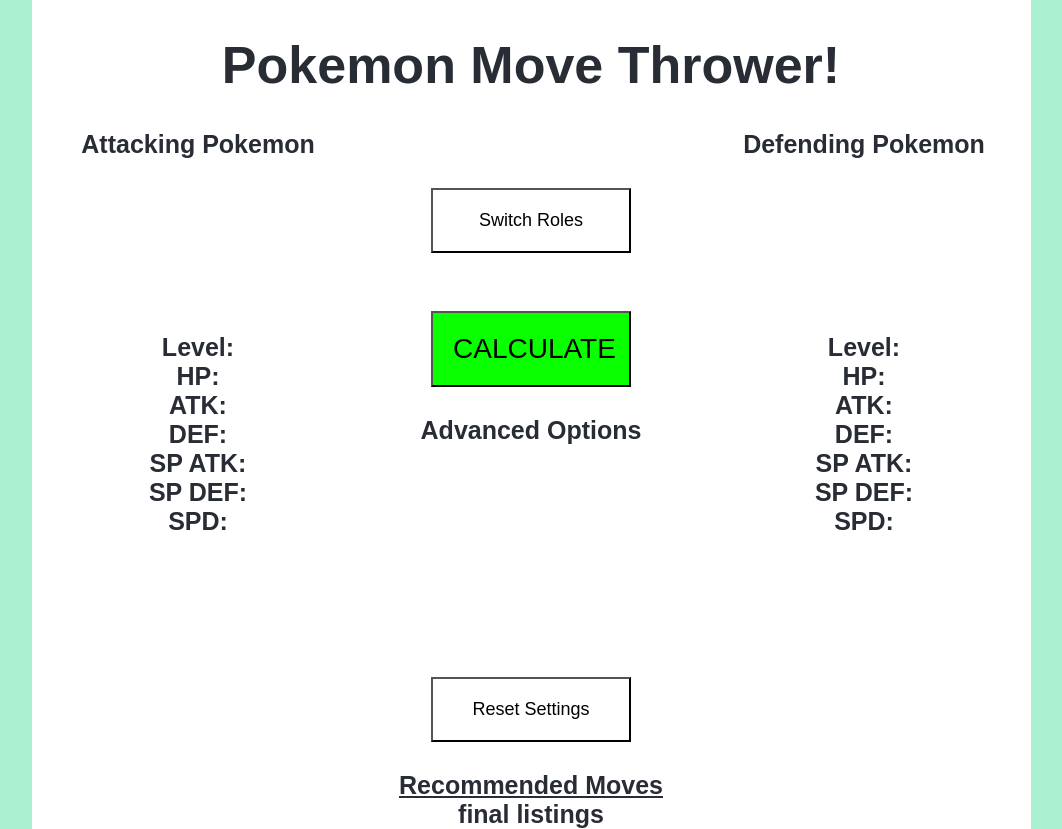
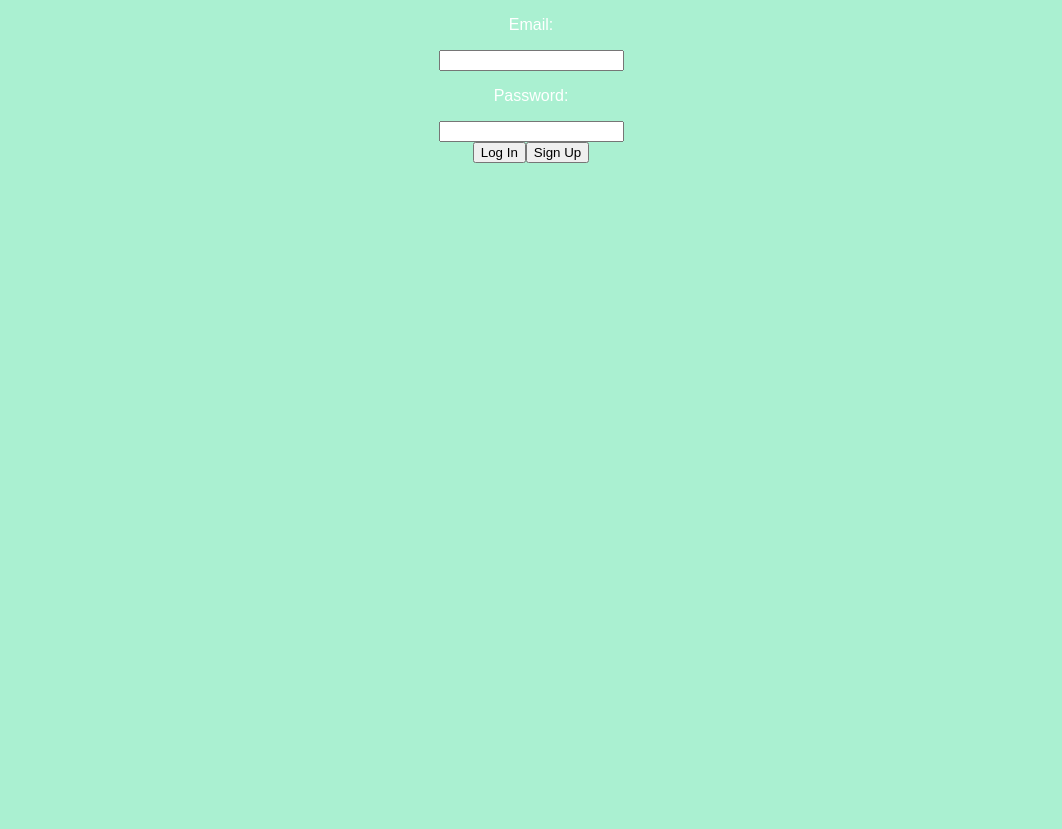
Before and after one commit to GKhankles/Move-Thrower, a React (Create React App) app: page / in a window 1280 px wide. Shown: the whole page, without its empty margins (109-1171 px from the left). After the commit the page ends 800 px from the top, so only its background shows below. Built offline with nearby package versions, Linux system fonts and the light colour scheme.

Commit message:
Add firebase for user sign up and log in.
This commit adds user sign up and log in that send data to the firebase.

```diff
--- a/package.json
+++ b/package.json
@@ -7,8 +7,10 @@
     "@testing-library/jest-dom": "^5.11.9",
     "@testing-library/react": "^11.2.5",
     "@testing-library/user-event": "^12.8.3",
+    "firebase": "^8.3.1",
     "react": "^17.0.2",
     "react-dom": "^17.0.2",
+    "react-router-dom": "^5.2.0",
     "react-scripts": "4.0.3",
     "web-vitals": "^1.1.1"
   },
--- a/src/App.js
+++ b/src/App.js
@@ -2,14 +2,16 @@
 import './App.css';
 import {BrowserRouter as Router, Route, Switch, Link, Redirect} from "react-router-dom";
 import HomePage from './HomePage.jsx';
+import signInPage from './SignIn.jsx';
 
 function App() {
   return (
     <div className="App">
       <Router>
           <Switch>
-            <Route exact path = "/" component = {HomePage}/>
-            <Route path = "/Move-Thrower" component = {HomePage}/>
+            <Route exact path = "/" component = {signInPage}/>
+            <Route path = "/Move-Thrower" component = {signInPage}/>
+            <Route path = "/Homepage" component = {HomePage}/>
           </Switch>
       </Router>
     </div>
--- a/src/SignIn.jsx
+++ b/src/SignIn.jsx
@@ -1,14 +1,35 @@
-//import React from 'react';
+import React from 'react';
+import './App.css';
+import firebase from 'firebase';
+import { Redirect } from 'react-router-dom';
+import createFirebase from './firebase.js';
 
 export class SignIn extends React.Component {
     constructor(props) {
         super(props);
+        this.sendLogIn = this.sendLogIn.bind(this);
+        this.sendSignUp = this.sendSignUp.bind(this);
         this.signInDisplay = this.signInDisplay.bind(this);
         this.loggedInDisplay = this.loggedInDisplay.bind(this);
+        this.updateEmail = this.updateEmail.bind(this);
+        this.updatePassword = this.updatePassword.bind(this);
+        this.resetErrors = this.resetErrors.bind(this);
+
+        let fbInitialized = false
+		if (this.props.location.state) {
+			fbInitialized = true;
+		}
+
         this.state = {
+            signedIn: false,
             uid: "",
             username: "",
-            password: ""
+            password: "",
+            loginError: "",
+            signUpError: "",
+            preference: "",
+            fireBaseInitialized: fbInitialized,
+            isButtonDisabled: false,
         };
     }
 
@@ -17,18 +38,123 @@
         //Call the callback function here
     }
 
+    updateEmail(event) {
+        this.setState({
+            username: event.target.value,
+            isButtonDisabled: false
+        });
+    }
+
+    //Updates the password whenever the user changes it
+    updatePassword(event) {
+        this.setState({
+            password: event.target.value,
+            isButtonDisabled: false
+        });
+    }
+
+    resetErrors() {
+        this.setState({
+            logInError: false,
+            signUpError: false
+        });
+    }
+
+    sendLogIn(){
+        this.resetErrors();
+        //TODO Redirect user to user page, where they can change account info.
+        firebase.auth().signInWithEmailAndPassword(this.state.username, this.state.password)
+            .then((userCredential) => {
+                // Signed in
+                var user = userCredential.user;
+                let userInfo;
+                firebase.database().ref('users/' + user.uid).once('value', (snap)=>{
+                    userInfo = snap.val();
+                    this.setState({
+                        signedIn: true,
+                        uid: user.uid,
+                        preference: user.preference
+                    });
+                });
+
+            }).catch((error) => {
+                var errorCode = error.code;
+                var errorMessage = error.message;
+                console.log(errorMessage);
+                this.setState({
+                    logInError: errorMessage,
+                    isButtonDisabled: true
+                });
+            });
+
+    }
+
+    sendSignUp() {
+        this.resetErrors();
+        firebase.auth().createUserWithEmailAndPassword(this.state.username, this.state.password)
+            .then((userCredential) => {
+                // Signed in
+                var user = userCredential.user;
+                var database = firebase.database();
+                firebase.database().ref('users/' + user.uid).set({
+                    username: this.state.username,
+                });
+                this.setState({
+                    signedIn: true,
+                    uid: user.uid,
+                    preference: ""
+                });
+
+                //TODO Redirect user to finish signing up here
+            })
+            .catch((error) => {
+                var errorCode = error.code;
+                var errorMessage = error.message;
+                console.log(errorMessage);
+                this.setState({
+                    signUpError: errorMessage,
+                    isButtonDisabled: true
+                });
+            });
+    }
+
+    componentDidMount() {
+        if (this.state.fireBaseInitialized === false) {
+            createFirebase();
+            this.setState({
+                fireBaseInitialized: true
+            });
+        }
+    }
+
+
     //function returning display for the sign in display
     signInDisplay() {
+
+        let signUpErrorMessage = this.state.signUpError;
+        const signUpError = signUpErrorMessage !== "" ? <p>{signUpErrorMessage}</p> : null;
+
+        let logInErrorMessage = this.state.logInError;
+        const logInError = logInErrorMessage !== "" ? <p>{logInErrorMessage}</p> : null;
+
+        let signedIn = this.state.signedIn;
+        const signInRedirect = signedIn ? <Redirect push to={{ pathname: "/Homepage", state: { uid: this.state.uid, username: this.state.email, password: this.state.password,
+             fireBaseInitialized: this.state.fireBaseInitialized }}} /> : null;
 
         return (
             <div classname="signInDisplay">
                 <p>Email: </p>
-                <input type="text" />
+                <input type="text" onChange={this.updateEmail} onBlur={this.updateEmail} />
                 <p>Password: </p>
-                <input type="password" />
+                <input type="password" onChange={this.updatePassword} onBlur={this.updatePassword}/>
                 <div className="signInButtons">
-                    <button>Log In</button>
-                    <button>Sign Up</button>
+                    <button onClick={this.sendLogIn} disabled={this.state.isButtonDisabled}>Log In</button>
+                    <button onClick={this.sendSignUp} disabled={this.state.isButtonDisabled}>Sign Up</button>
+                </div>
+                <div>
+                    {logInError}
+                    {signUpError}
+                    {signInRedirect}
                 </div>
             </div>
         );
@@ -53,7 +179,7 @@
         let accountDisplay = curUID === "" ? this.signInDisplay() : this.loggedInDisplay();
         return (
             <div className = "signIn">
-                {accountDisplay}
+                {this.signInDisplay()}
             </div>
         );
     }
--- /dev/null
+++ b/src/firebase.js
@@ -0,0 +1,20 @@
+import firebase from 'firebase';
+
+function createFirebase() {
+    var firebaseConfig = {
+        apiKey: "AIzaSyCAZBBhtcON0bguoWRHr9CuGSRksxHmMeM",
+        authDomain: "movecalc.firebaseapp.com",
+        projectId: "movecalc",
+        storageBucket: "movecalc.appspot.com",
+        messagingSenderId: "330689954497",
+        appId: "1:330689954497:web:0050e1da2ac081abca4a40",
+        measurementId: "G-KTL8R238RY",
+        databaseURL: "https://movecalc-default-rtdb.firebaseio.com/"
+      };
+
+    // Initialize Firebase
+    firebase.initializeApp(firebaseConfig);
+    firebase.analytics();
+}
+
+export default createFirebase;
```
Also changed, not shown: 1 other file (tests, documents, lock files or other folders).
